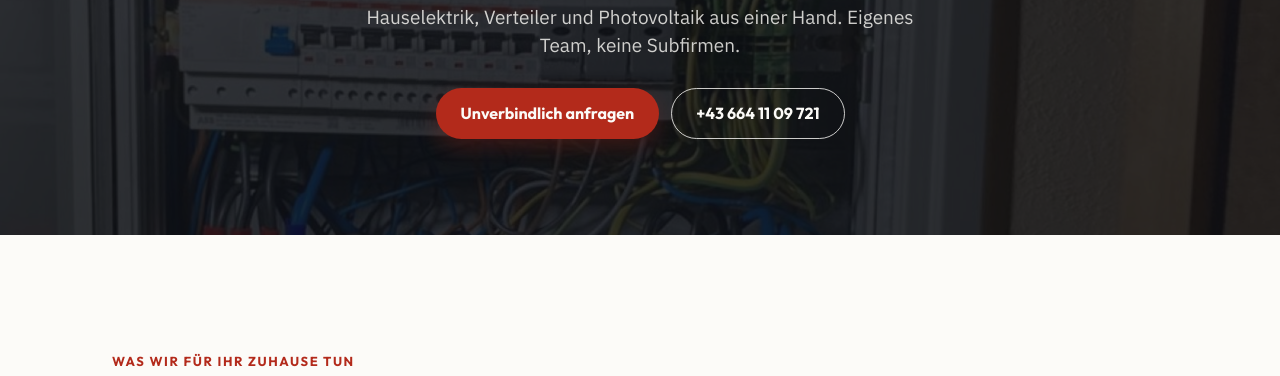
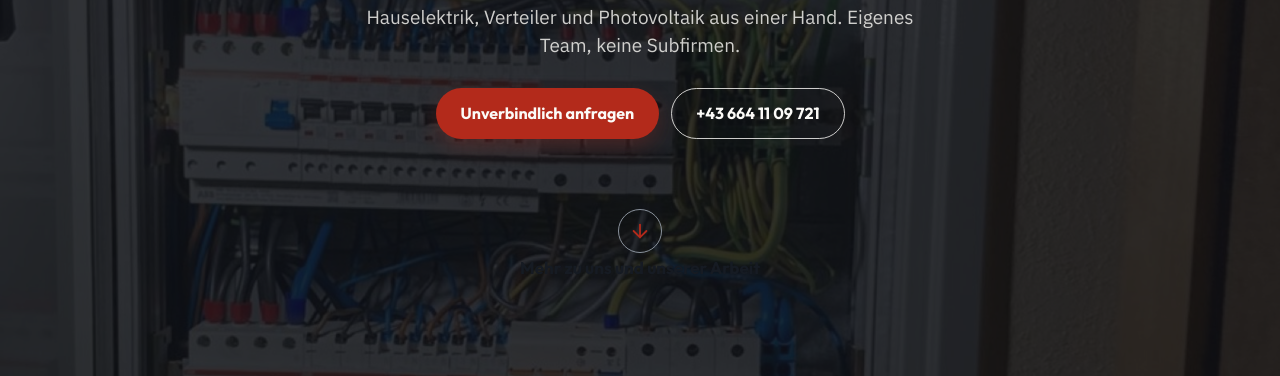
Before and after one commit to strom-macher/strom-macher.test, a plain HTML site: page aktion/elektriker/index.html in a window 1280 px wide. Shown: the part 363-739 px from the top of the page. Drawn offline with Linux system fonts and the light colour scheme.

Commit message:
Elektriker-LP: Pfeil "Mehr zu uns und unserer Arbeit" im Hero
Co-Authored-By: Claude Opus 5.5 <noreply@anthropic.com>
Claude-Session: https://claude.ai/code/session_01MHx4GnfGXNmim24xTLGVMU

```diff
--- a/aktion/elektriker/index.html
+++ b/aktion/elektriker/index.html
@@ -61,6 +61,12 @@
         <a class="btn btn-primary" href="#kontakt">Unverbindlich anfragen</a>
         <a class="btn btn-light" href="tel:+436641109721">+43 664 11 09 721</a>
       </div>
+      <a class="more-cue more-cue--hero" href="#leistungen">
+        <span class="more-cue-arrow" aria-hidden="true">
+          <svg viewBox="0 0 24 24" width="22" height="22" fill="none" stroke="currentColor" stroke-width="2" stroke-linecap="round" stroke-linejoin="round"><path d="M12 5v14M5 12l7 7 7-7"/></svg>
+        </span>
+        <span>Mehr zu uns und unserer Arbeit</span>
+      </a>
     </div>
   </section>
 
```
